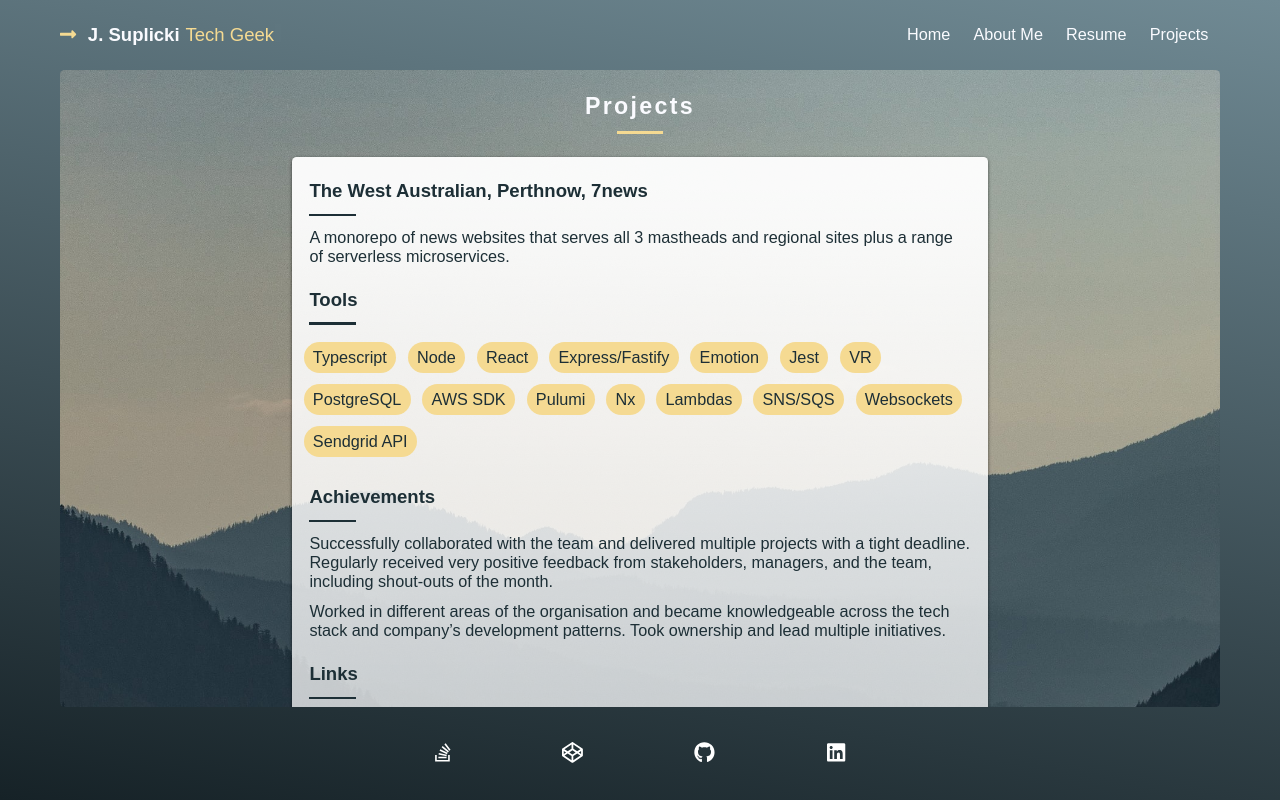
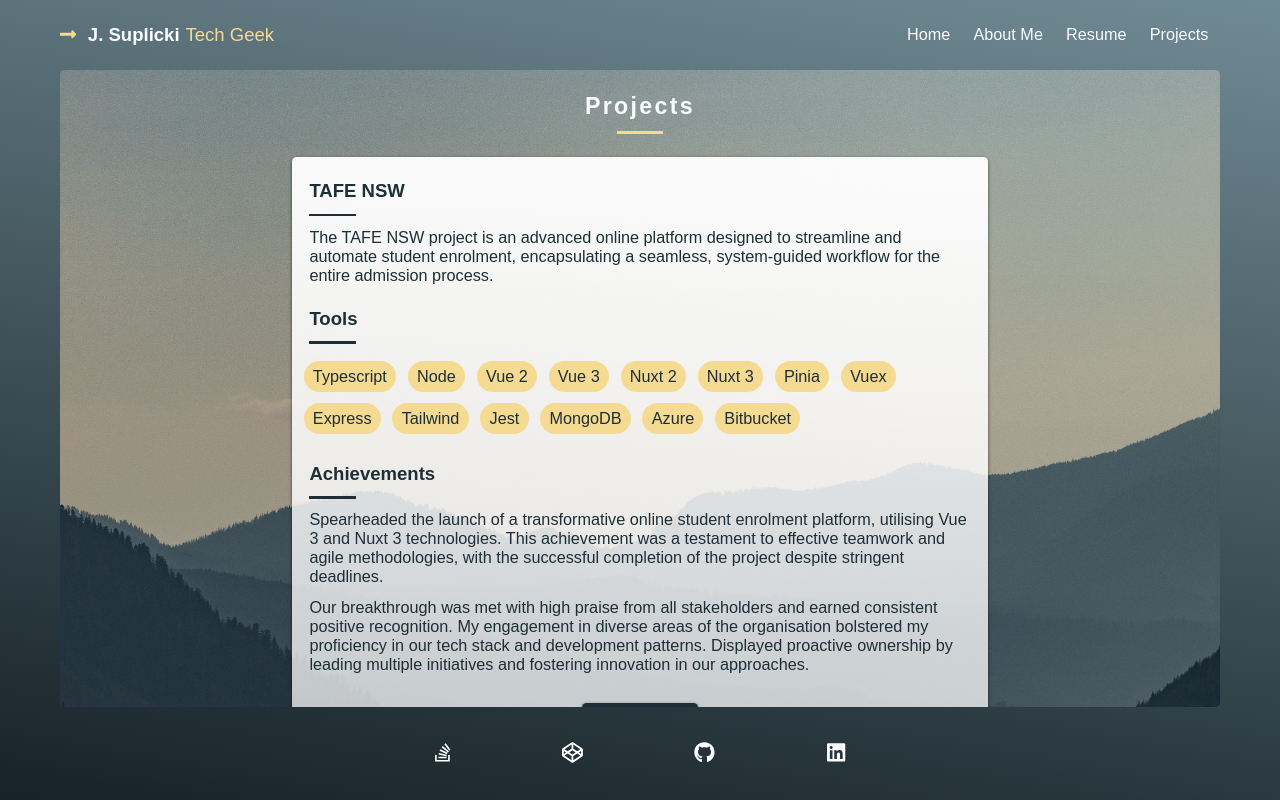
Before and after one commit to jakubsuplicki/portfolio, a Vue app: page /portfolio in a window 1280 px wide. Both pictures are taken after a click on the item "Projects". Built offline with nearby package versions, Linux system fonts and the light colour scheme.

Commit message:
Update portfolio

```diff
--- a/src/components/Body/MainCard/TheAbout.vue
+++ b/src/components/Body/MainCard/TheAbout.vue
@@ -3,10 +3,8 @@
         <div class="about">
             <span @click="$store.commit('changeSelection', 'landing')" class="about__landing"><font-awesome-icon :icon="['fas', 'arrow-left']" /></span>
             <div class="about__container">
-                <p> An ambitious people-oriented full stack developer, with a passion for working on complex and engaging projects in a time-sensitive and fast-paced work environment.
-                    Professional experience of over 4 years in designing, testing, automating, integrating, and deploying enterprise applications.</p>
-                <p>An excellent communicator and problem-solver, with the ability to grasp complex systems, identify opportunities for improvements and resolve critical issues.
-                    Enjoys collaborating with technical and non-technical stakeholders to provide business value at startup speed.</p>
+                <p> An ambitious people-oriented full stack developer, with a passion for working on complex and engaging projects in a time-sensitive and fast-paced work environment. Professional experience of over 5 years in designing, developing, testing, automating, integrating, and deploying enterprise applications.</p>
+                <p>An excellent communicator and problem-solver, with the ability to grasp complex systems, identify opportunities for improvements and resolve critical issues. Enjoys collaborating with technical and non-technical stakeholders to provide business value at start- up speed.</p>
             </div>
         </div>
     </div>
--- a/src/components/Body/TheProjects.vue
+++ b/src/components/Body/TheProjects.vue
@@ -3,6 +3,38 @@
         <div class="header">
             <h1>Projects</h1>
             <span></span>
+        </div>
+        <div class="project">
+            <div class="project__header">
+                <h1>TAFE NSW</h1>
+            </div>
+            <div class="project__description">
+                <div class="project__description--left">
+                    <div class="project__description--left-description">
+                        <p>The TAFE NSW project is an advanced online platform designed to streamline and automate student enrolment, encapsulating a seamless, system-guided workflow for the entire admission process.</p>
+                    </div>
+                </div>
+                <div>
+                    <div class="project__header">
+                        <h1>Tools</h1>
+                    </div>
+                    <div class="project__tech-stack">
+                        <p v-for="tech of projectStack10" :key="tech+'8'">{{tech}}</p>
+                    </div>
+                </div>
+                <div>
+                    <div class="project__header">
+                        <h1>Achievements</h1>
+                    </div>
+                    <div class="project__achievement">
+                        <p>Spearheaded the launch of a transformative online student enrolment platform, utilising Vue 3 and Nuxt 3 technologies. This achievement was a testament to effective teamwork and agile methodologies, with the successful completion of the project despite stringent deadlines.</p>
+                        <p> Our breakthrough was met with high praise from all stakeholders and earned consistent positive recognition. My engagement in diverse areas of the organisation bolstered my proficiency in our tech stack and development patterns. Displayed proactive ownership by leading multiple initiatives and fostering innovation in our approaches.</p>
+                    </div>
+                </div>
+                <div class="project__footer">
+                    <a href="https://www.tafensw.edu.au/" target="_blank">TAFE NSW</a>
+                </div>
+            </div>
         </div>
         <div class="project">
             <div class="project__header">
@@ -298,6 +330,7 @@
             projectStack7: ['Node.js', 'Express', 'Google Scripts', 'AroFlo API', 'GroupMe API', 'AWS S3'],
             projectStack8: ['Typescript', 'Node', 'React', 'Express/Fastify', 'Emotion', 'Jest', 'VR', 'PostgreSQL', 'AWS SDK', 'Pulumi', 'Nx', 'Lambdas', 'SNS/SQS', 'Websockets', 'Sendgrid API'],
             projectStack9: ['Typescript', 'Node', 'React', 'ReactQuery', 'Express/Fastify', 'Emotion', 'Jest', 'DynamoDB', 'AWS SDK', 'Pulumi', 'Nx', 'StepFunctions', 'Lambdas', 'Chakra', 'SNS/SQS'],
+            projectStack10: ['Typescript', 'Node', 'Vue 2', 'Vue 3', 'Nuxt 2', 'Nuxt 3', 'Pinia', 'Vuex', 'Express', 'Tailwind', 'Jest', 'MongoDB', 'Azure', 'Bitbucket',]
         }
     }
 });
@@ -395,6 +428,7 @@
             margin: .5rem;
             padding: 0.8rem 1rem;
             max-width: 20rem;
+            min-width: 10rem;
             background-color: $color-main;
             text-align: center;
             box-shadow: $shadow-element;
--- a/src/components/Body/TheResume.vue
+++ b/src/components/Body/TheResume.vue
@@ -23,13 +23,16 @@
                 <ul class="resume__inner-heading--list-single">
                     <li>Vue.js</li>
                     <li>Vuex</li>
+                    <li>Pinia</li>
                     <li>Nuxt.js</li>
                     <li>React</li>
+                    <li>React Native</li>
                     <li>Redux</li>
                     <li>jQuery</li>
                     <li>SCSS</li>
                     <li>PrimeVUE</li>
                     <li>Chakra</li>
+                    <li>Tailwind</li>
                     <li>MaterialUI</li>
                     <li>Bootstrap</li>
                 </ul>
@@ -64,6 +67,7 @@
                 <ul class="resume__inner-heading--list-single">
                     <li>FileZilla</li>
                     <li>Git & GitHub</li>
+                    <li>Bitbucket</li>
                     <li>MongoDB Atlas</li>
                     <li>Postman</li>
                     <li>PWA</li>
@@ -74,6 +78,8 @@
                     <li>Webpack</li>
                     <li>WordPress</li>
                     <li>Docker</li>
+                    <li>Jira</li>
+                    <li>Linear</li>
                 </ul>
                 <h2 class="resume__inner-heading--title"><span class="icon icon__sub-heading"><font-awesome-icon :icon="['fas', 'cube']" /></span>
                     Testing</h2>
@@ -122,17 +128,41 @@
             <div class="resume__inner-container">
                 <div class="resume__inner-heading">
                     <h2 class="resume__inner-heading--title"><span class="icon icon__sub-heading"><font-awesome-icon :icon="['fas', 'keyboard']" /></span>
-                    Full Stack Developer</h2>
-                    <p class="resume__inner-heading--location">Seven West Media</p>
-                    <span class="resume__inner-heading--date">October 2021 - Present</span>
+                    Senior Full Stack Developer (Contract)</h2>
+                    <p class="resume__inner-heading--location">Contractor for TAFE NSW, via Digitality</p>
+                    <span class="resume__inner-heading--date">October 2022 - Present</span>
                 </div>
             </div>
             <div class="resume__inner-container">
                 <div class="resume__inner-heading">
                     <h2 class="resume__inner-heading--title"><span class="icon icon__sub-heading"><font-awesome-icon :icon="['fas', 'keyboard']" /></span>
-                    Senior Full Stack Developer</h2>
+                    Full Stack Developer (Full Time)</h2>
+                    <p class="resume__inner-heading--location">Seven West Media</p>
+                    <span class="resume__inner-heading--date">October 2021 - October 2022</span>
+                </div>
+            </div>
+            <div class="resume__inner-container">
+                <div class="resume__inner-heading">
+                    <h2 class="resume__inner-heading--title"><span class="icon icon__sub-heading"><font-awesome-icon :icon="['fas', 'keyboard']" /></span>
+                    Senior Full Stack Developer (Contract)</h2>
                     <p class="resume__inner-heading--location">Your Local Plumbing Group Melbourne</p>
-                    <span class="resume__inner-heading--date">July 2018 - Present</span>
+                    <span class="resume__inner-heading--date">October 2021 - February 2023</span>
+                </div>
+            </div>
+            <div class="resume__inner-container">
+                <div class="resume__inner-heading">
+                    <h2 class="resume__inner-heading--title"><span class="icon icon__sub-heading"><font-awesome-icon :icon="['fas', 'keyboard']" /></span>
+                    Full Stack Developer (Full Time)</h2>
+                    <p class="resume__inner-heading--location">Your Local Plumbing Group Melbourne</p>
+                    <span class="resume__inner-heading--date">Novemeber 2018 - September 2021</span>
+                </div>
+            </div>
+            <div class="resume__inner-container">
+                <div class="resume__inner-heading">
+                    <h2 class="resume__inner-heading--title"><span class="icon icon__sub-heading"><font-awesome-icon :icon="['fas', 'keyboard']" /></span>
+                    Junior Full Stack Developer (Full Time)</h2>
+                    <p class="resume__inner-heading--location">Your Local Plumbing Group Melbourne</p>
+                    <span class="resume__inner-heading--date">July 2018 - October 2018</span>
                 </div>
             </div>
         </div>
@@ -142,9 +172,17 @@
             <div class="resume__inner-container">
                 <div class="resume__inner-heading">
                     <h2 class="resume__inner-heading--title"><span class="icon icon__sub-heading"><font-awesome-icon :icon="['fas', 'user-graduate']" /></span>
+                        Graduate Diploma, Management</h2>
+                    <p class="resume__inner-heading--location">Brighton College</p>
+                    <span class="resume__inner-heading--date">October 2020 - October 2021</span>
+                </div>
+            </div>
+            <div class="resume__inner-container">
+                <div class="resume__inner-heading">
+                    <h2 class="resume__inner-heading--title"><span class="icon icon__sub-heading"><font-awesome-icon :icon="['fas', 'user-graduate']" /></span>
                     Bachelor of Information Technology</h2>
                     <p class="resume__inner-heading--location">Melbourne Polytechnic</p>
-                    <span class="resume__inner-heading--date">July 2015 – July 2018</span>
+                    <span class="resume__inner-heading--date">July 2015 - July 2018</span>
                 </div>
             </div>
         </div>
```
